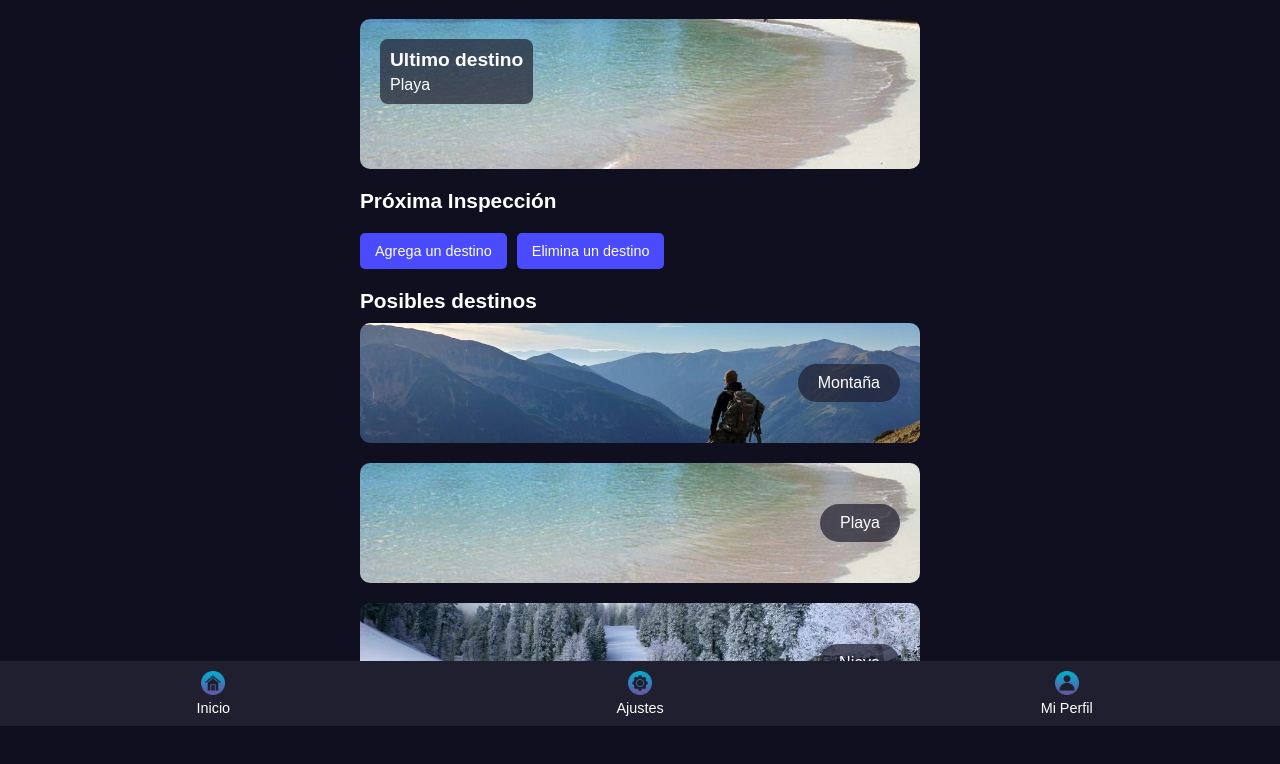
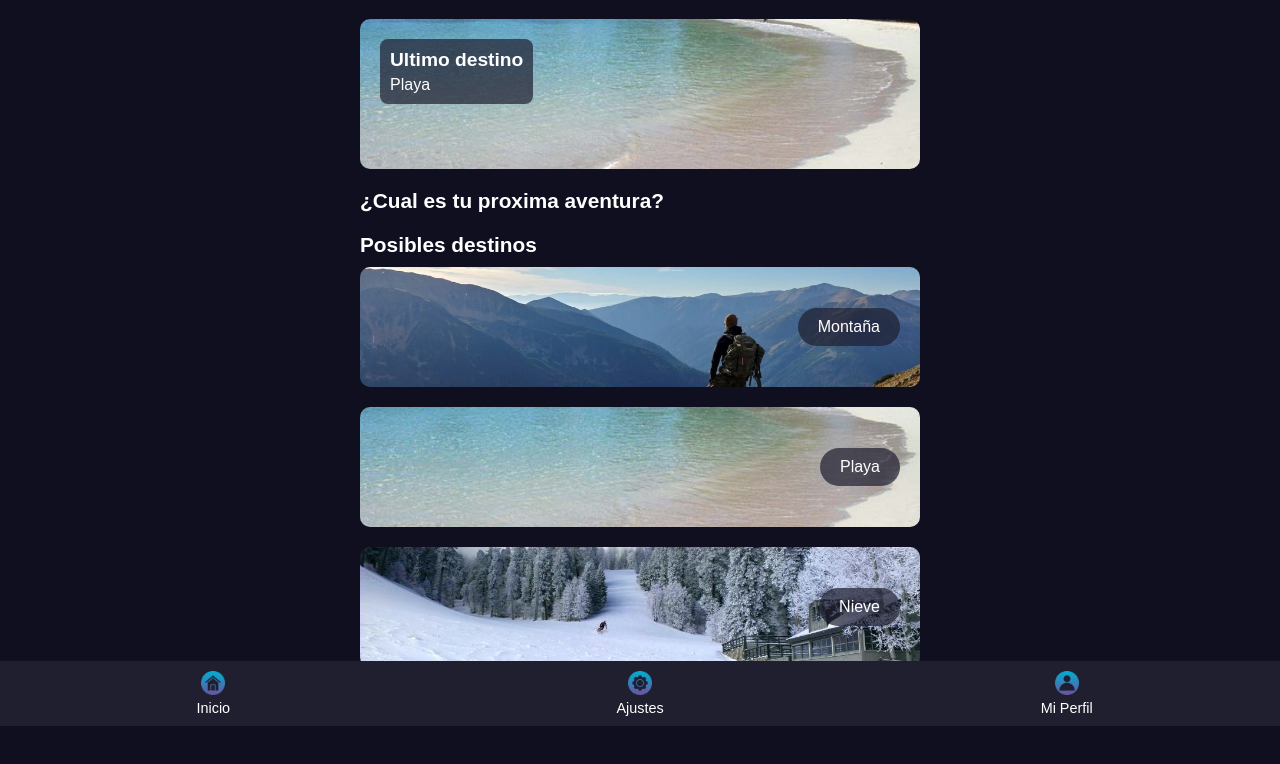
Before and after one commit to Andres241218/APMT2, a plain HTML site: page html/index.html in a window 1280 px wide. Shown: the part 74-838 px from the top of the page. Drawn offline with Linux system fonts and the light colour scheme.

Commit message:
actualizacion de estructura de la pagina main

```diff
--- a/html/index.html
+++ b/html/index.html
@@ -27,11 +27,7 @@
 
       <!-- Próxima inspección -->
       <section class="proxima-inspeccion">
-        <h2 id="proxima-inspeccion-h2">Próxima Inspección</h2>
-        <div class="botones">
-          <button id="btn-agrega-destino">Agrega un destino</button>
-          <button id="btn-elimina-destino">Elimina un destino</button>
-        </div>
+        <h2 id="proxima-inspeccion-h2">¿Cual sera tu proxima aventura?</h2>
       </section>
 
       <!-- Posibles destinos -->
--- a/js/data/idioma.js
+++ b/js/data/idioma.js
@@ -7,7 +7,7 @@ document.addEventListener('DOMContentLoaded', () => {
       headerTitle: "Bienvenido de Nuevo Andres!",
       destinoH2: "Ultimo destino",
       ultimoDestino: "Playa",
-      proximaInspeccion: "Próxima Inspección",
+      proximaInspeccion: "¿Cual es tu proxima aventura?",
       btnAgregaDestino: "Agrega un destino",
       btnEliminaDestino: "Elimina un destino",
       posiblesDestinosH2: "Posibles destinos",
@@ -25,7 +25,7 @@ document.addEventListener('DOMContentLoaded', () => {
       headerTitle: "Welcome back, Andres!",
       destinoH2: "Last destination",
       ultimoDestino: "Beach",
-      proximaInspeccion: "Next inspection",
+      proximaInspeccion: "¿What is your next adventure?",
       btnAgregaDestino: "Add a destination",
       btnEliminaDestino: "Remove a destination",
       posiblesDestinosH2: "Possible destinations",
--- a/js/util/script.js
+++ b/js/util/script.js
@@ -73,7 +73,6 @@ document.addEventListener('DOMContentLoaded', () => {
     }
   });
 
-  // Al cargar la página, si hay datos guardados, se actualizan los elementos
   const storedDestino = localStorage.getItem('ultimoDestino');
   const storedTipo = localStorage.getItem('tipoDestino');
   if (storedDestino) {
```
